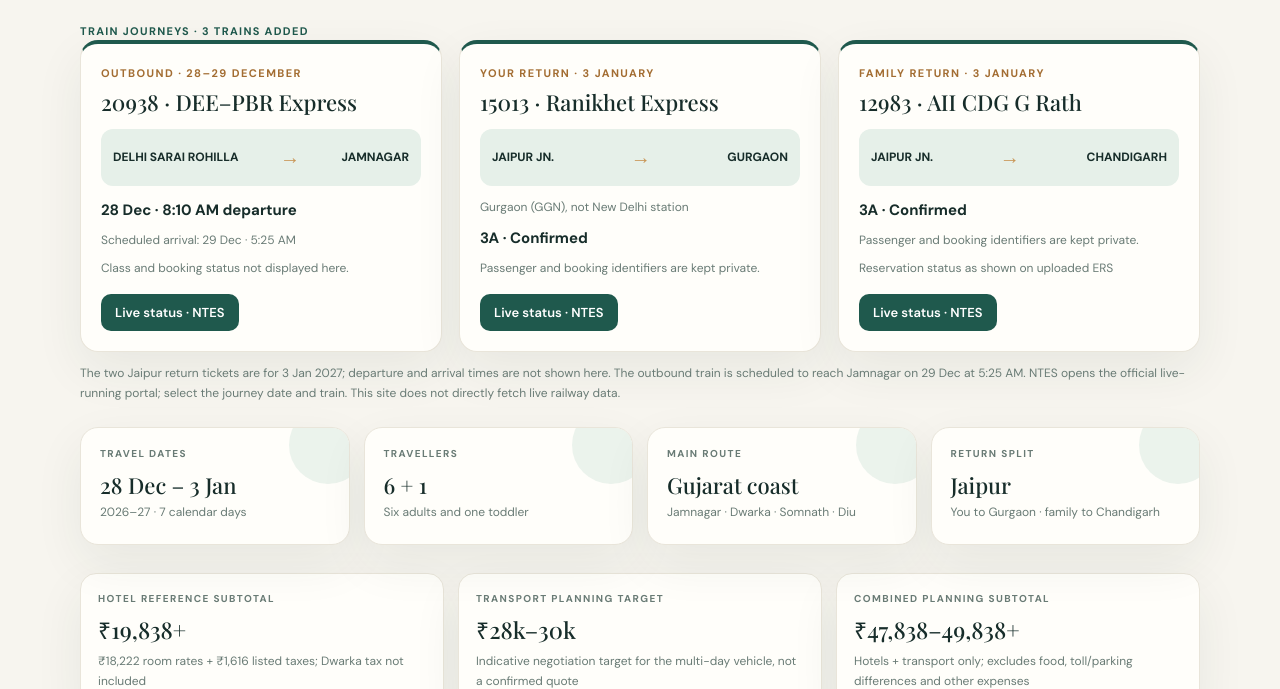
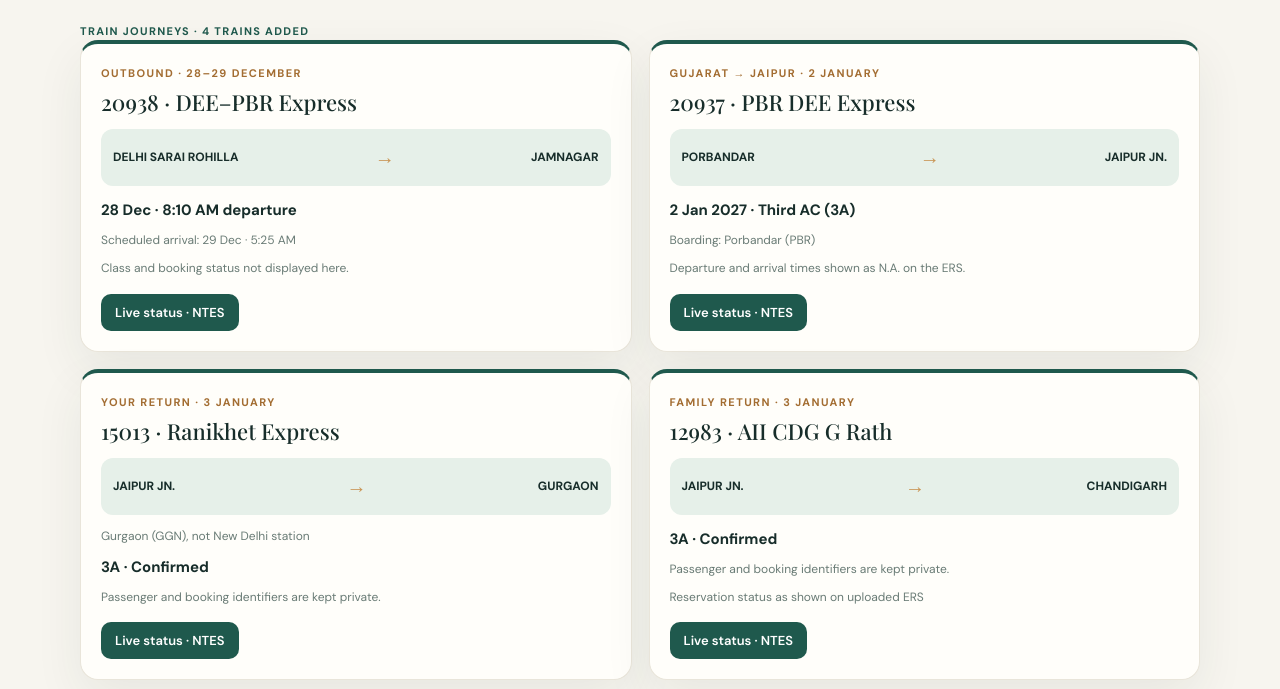
Before and after one commit to Shirsh3/gujarat-family-trip, a plain HTML site: page index.html in a window 1280 px wide. Shown: the part 751-1440 px from the top of the page. Drawn offline with nearby package versions, Linux system fonts and the light colour scheme.

Commit message:
Add Porbandar to Jaipur train from ERS

```diff
--- a/index.html
+++ b/index.html
@@ -38,7 +38,7 @@ main{padding:46px 0 80px}.section{display:none}.section.active{display:block;ani
 .check{display:flex;gap:12px;align-items:flex-start;padding:13px 0;border-bottom:1px solid var(--line)}.check input{margin-top:5px;accent-color:var(--green);width:18px;height:18px}.progress{height:8px;background:#e8e7df;border-radius:20px;overflow:hidden}.progress span{display:block;height:100%;background:var(--green);width:0;transition:width .2s}
 footer{background:var(--deep);color:#d8e3dc;text-align:center;padding:28px 20px;font-size:12px}
 @media(max-width:760px){.hero{min-height:490px;background-position:58% center}.hero-inner{padding:70px 0 40px}.feature-grid{grid-template-columns:1fr}.feature{min-height:135px}.section-head{display:block}.wrap{width:min(100% - 28px,1120px)}main{padding-top:32px}.card{padding:18px}.stay-image{margin:-18px -18px 16px}}
-.train-grid{grid-template-columns:repeat(3,minmax(0,1fr))}
+.train-grid{grid-template-columns:repeat(2,minmax(0,1fr))}
 .train-card{border-radius:18px;border-top:4px solid var(--green);padding:20px}
 .train-route{display:flex;align-items:center;justify-content:space-between;gap:8px;background:var(--mint);border-radius:12px;padding:12px;margin:12px 0;font-weight:700;font-size:12px}
 .train-arrow{font-size:20px;color:var(--gold)}
@@ -68,13 +68,14 @@ footer{background:var(--deep);color:#d8e3dc;text-align:center;padding:28px 20px;
 <main class="wrap">
 <section id="plan" class="section active">
 <div class="section-head"><div><div class="tag">The itinerary</div><h2>Six days, one beautiful route</h2><p class="intro">A flexible family-first plan. Keep meal, nap and washroom breaks; timings are targets, not commitments.</p></div></div>
-<div class="tag">Train journeys · 3 trains added</div>
+<div class="tag">Train journeys · 4 trains added</div>
 <div class="grid train-grid" style="margin-bottom:24px">
 <article class="card train-card"><div class="date">OUTBOUND · 28–29 DECEMBER</div><h3>20938 · DEE–PBR Express</h3><div class="train-route"><span>DELHI SARAI ROHILLA</span><span class="train-arrow">→</span><span>JAMNAGAR</span></div><p><b>28 Dec · 8:10 AM departure</b></p><p class="small">Scheduled arrival: 29 Dec · 5:25 AM</p><p class="small">Class and booking status not displayed here.</p><div class="actions"><a class="btn" target="_blank" rel="noopener" href="https://enquiry.indianrail.gov.in/ntes/">Live status · NTES</a></div></article>
+<article class="card train-card"><div class="date">GUJARAT → JAIPUR · 2 JANUARY</div><h3>20937 · PBR DEE Express</h3><div class="train-route"><span>PORBANDAR</span><span class="train-arrow">→</span><span>JAIPUR JN.</span></div><p><b>2 Jan 2027 · Third AC (3A)</b></p><p class="small">Boarding: Porbandar (PBR)</p><p class="small">Departure and arrival times shown as N.A. on the ERS.</p><div class="actions"><a class="btn" target="_blank" rel="noopener" href="https://enquiry.indianrail.gov.in/ntes/">Live status · NTES</a></div></article>
 <article class="card train-card"><div class="date">YOUR RETURN · 3 JANUARY</div><h3>15013 · Ranikhet Express</h3><div class="train-route"><span>JAIPUR JN.</span><span class="train-arrow">→</span><span>GURGAON</span></div><p class="small">Gurgaon (GGN), not New Delhi station</p><p><b>3A · Confirmed</b></p><p class="small">Passenger and booking identifiers are kept private.</p><div class="actions"><a class="btn" target="_blank" rel="noopener" href="https://enquiry.indianrail.gov.in/ntes/">Live status · NTES</a></div></article>
 <article class="card train-card"><div class="date">FAMILY RETURN · 3 JANUARY</div><h3>12983 · AII CDG G Rath</h3><div class="train-route"><span>JAIPUR JN.</span><span class="train-arrow">→</span><span>CHANDIGARH</span></div><p><b>3A · Confirmed</b></p><p class="small">Passenger and booking identifiers are kept private.</p><p class="small">Reservation status as shown on uploaded ERS</p><div class="actions"><a class="btn" target="_blank" rel="noopener" href="https://enquiry.indianrail.gov.in/ntes/">Live status · NTES</a></div></article>
 </div>
-<p class="small" style="margin:-12px 0 24px">The two Jaipur return tickets are for 3 Jan 2027; departure and arrival times are not shown here. The outbound train is scheduled to reach Jamnagar on 29 Dec at 5:25 AM. NTES opens the official live-running portal; select the journey date and train. This site does not directly fetch live railway data.</p>
+<p class="small" style="margin:-12px 0 24px">The Porbandar → Jaipur ERS is for 2 Jan 2027; its departure and arrival times are shown as N.A. The two Jaipur return tickets are for 3 Jan 2027. The outbound train is scheduled to reach Jamnagar on 29 Dec at 5:25 AM. NTES opens the official live-running portal; select the journey date and train. This site does not directly fetch live railway data.</p>
 <div class="overview-grid">
   <div class="overview-card"><div class="overview-label">Travel dates</div><div class="overview-value">28 Dec – 3 Jan</div><div class="overview-sub">2026–27 · 7 calendar days</div></div>
   <div class="overview-card"><div class="overview-label">Travellers</div><div class="overview-value">6 + 1</div><div class="overview-sub">Six adults and one toddler</div></div>
```
